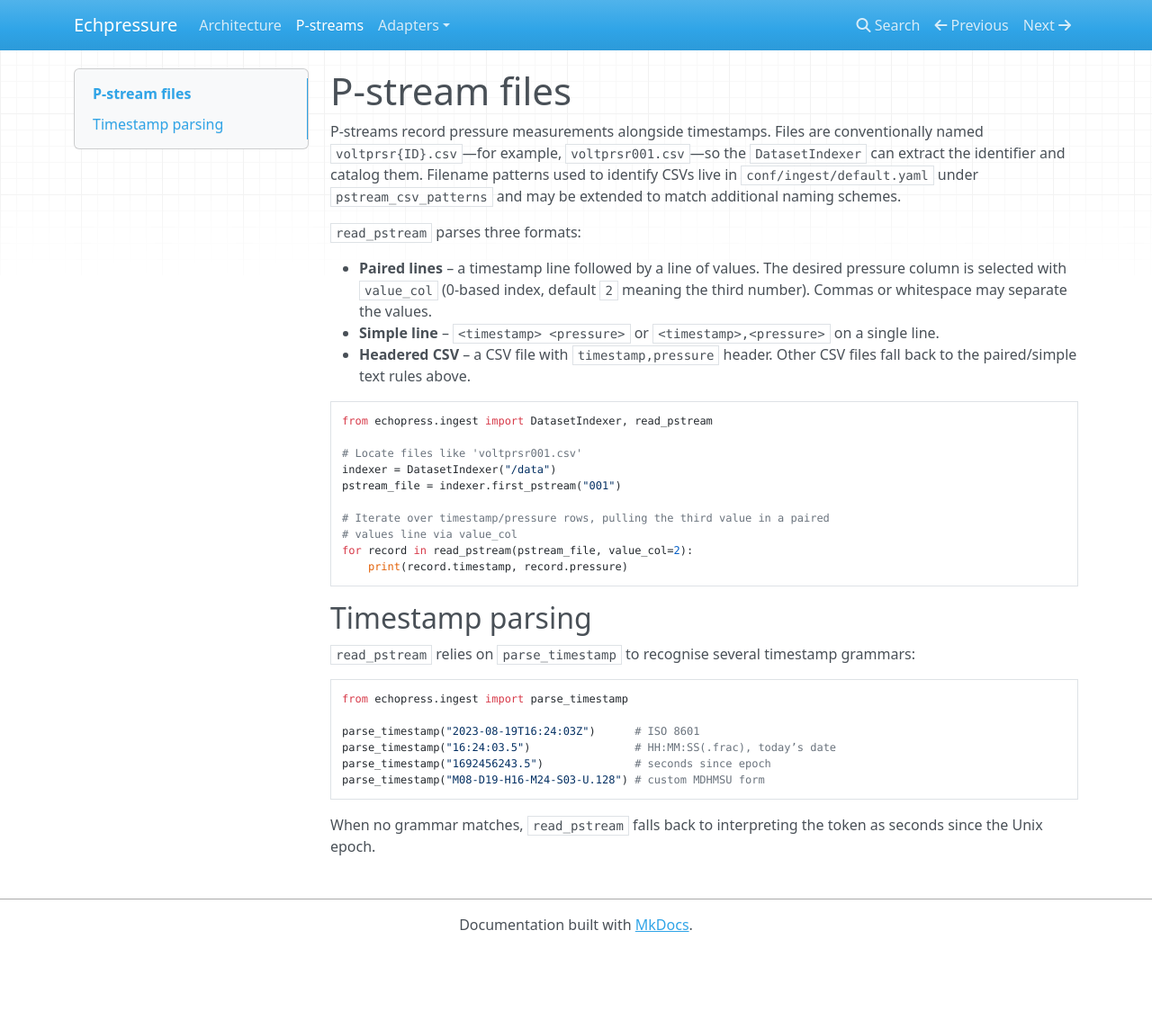
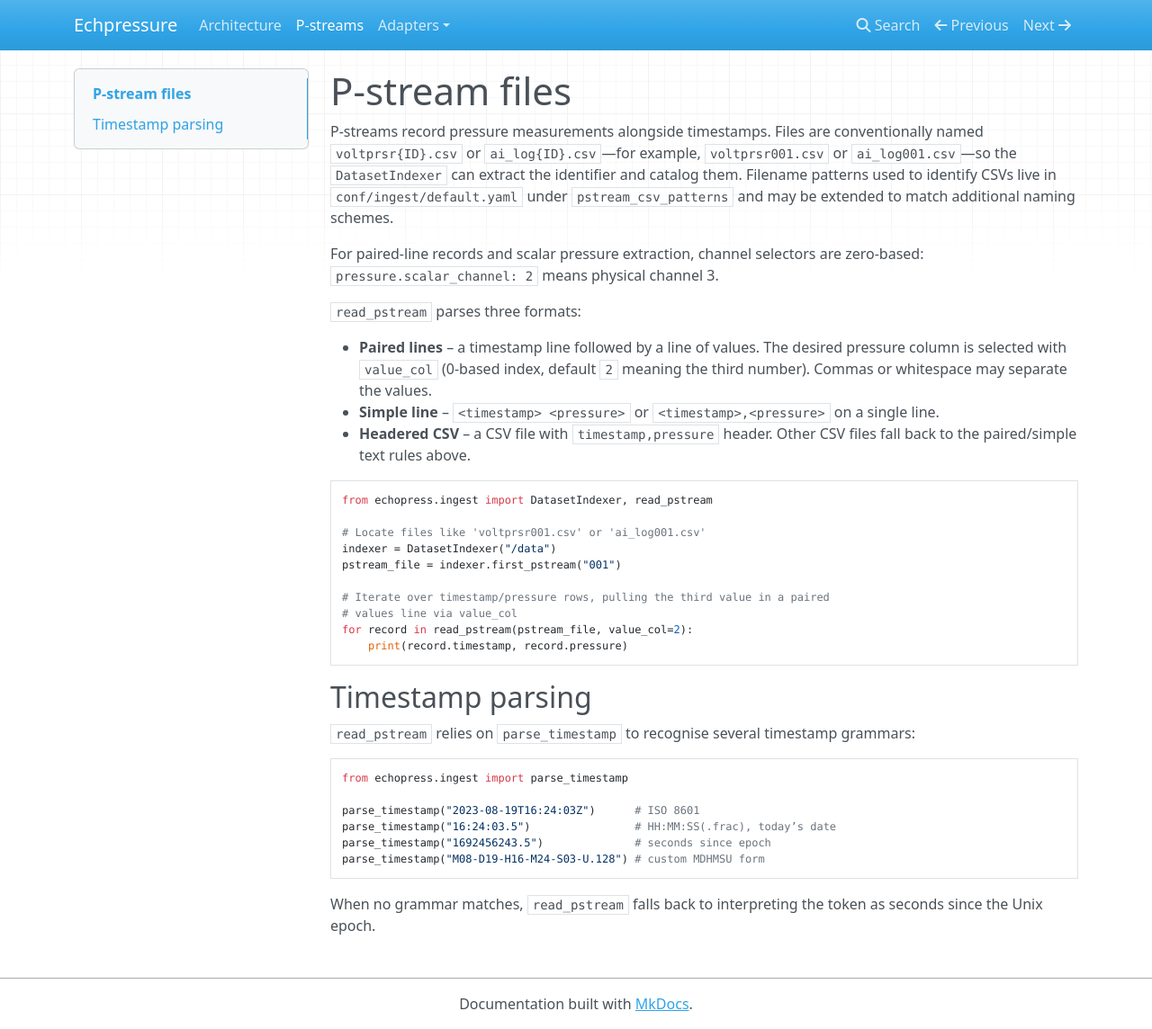
Before and after one commit to seyeala/echpressure2, an MkDocs documentation site: the page built from docs/pstream.md, in a window 1280 px wide and 1144 px high. Shown: the whole window at 90% size. Built offline with MkDocs 1.6.1, drawn with Linux system fonts in a browser that asks for light colours; nearby versions of some CDN libraries.

Commit message:
Align P-stream defaults and pressure units

````diff
--- a/docs/pstream.md
+++ b/docs/pstream.md
@@ -1,11 +1,14 @@
 # P-stream files
 
 P-streams record pressure measurements alongside timestamps. Files are
-conventionally named `voltprsr{ID}.csv`—for example, `voltprsr001.csv`—so the
-`DatasetIndexer` can extract the identifier and catalog them. Filename
-patterns used to identify CSVs live in
+conventionally named `voltprsr{ID}.csv` or `ai_log{ID}.csv`—for example,
+`voltprsr001.csv` or `ai_log001.csv`—so the `DatasetIndexer` can extract the
+identifier and catalog them. Filename patterns used to identify CSVs live in
 `conf/ingest/default.yaml` under `pstream_csv_patterns` and may be extended to
 match additional naming schemes.
+
+For paired-line records and scalar pressure extraction, channel selectors are
+zero-based: `pressure.scalar_channel: 2` means physical channel 3.
 
 `read_pstream` parses three formats:
 
@@ -20,7 +23,7 @@
 ```python
 from echopress.ingest import DatasetIndexer, read_pstream
 
-# Locate files like 'voltprsr001.csv'
+# Locate files like 'voltprsr001.csv' or 'ai_log001.csv'
 indexer = DatasetIndexer("/data")
 pstream_file = indexer.first_pstream("001")
 
````
Also changed, not shown: README.md (+10 -9 lines), 2 other files.
